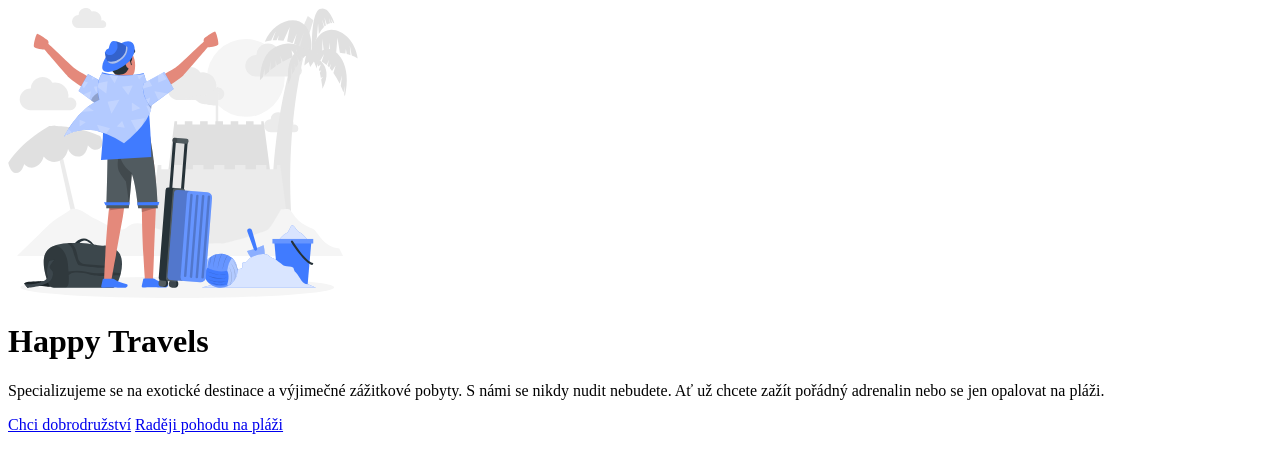
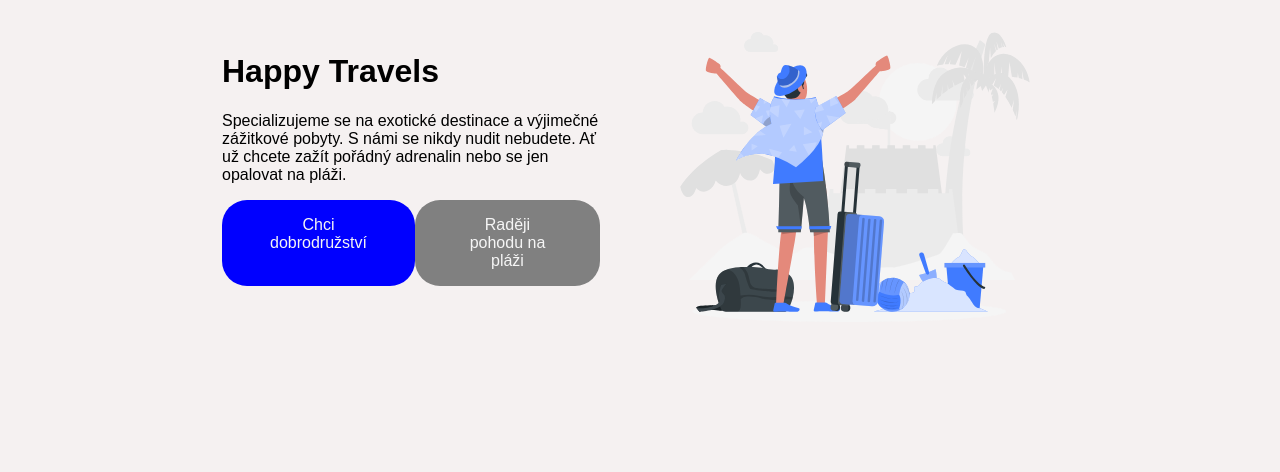
Before and after one commit to AndreaKalaziova/Cviceni-BEM-a-strukturovani, a plain HTML site: page index.html in a window 1280 px wide. Drawn offline with Linux system fonts and the light colour scheme.

Commit message:
split css

```diff
--- a/index.html
+++ b/index.html
@@ -4,21 +4,28 @@
 <head>
 	<meta charset="UTF-8">
 	<meta name="viewport" content="width=device-width, initial-scale=1.0">
+	<link rel="stylesheet" href="vse.css">
 	<title>BEM a strukturování</title>
 </head>
 
 <body>
+	<div class="obrazek">
+		<img src="images/happy-traveler.svg" width="350" height="290" alt="Happy Traveler">
+	</div>
+	<div class="text">
+		<h1>Happy Travels</h1>
 
-	<img src="images/happy-traveler.svg" width="350" height="290" alt="Happy Traveler">
-
-	<h1>Happy Travels</h1>
-
-	<p>Specializujeme se na exotické destinace a výjimečné zážitkové pobyty. S námi se nikdy nudit nebudete. Ať už chcete
-		zažít pořádný adrenalin nebo se jen opalovat na pláži.</p>
-
-	<a href="#">Chci dobrodružství</a>
-	<a href="#">Raději pohodu na pláži</a>
-
+		<p>Specializujeme se na exotické destinace a výjimečné zážitkové pobyty. S námi se nikdy nudit nebudete. Ať už chcete
+			zažít pořádný adrenalin nebo se jen opalovat na pláži.</p>
+		<div class="tlacitka">
+			<div class="tlacitko ltlacitko">
+				<a href="#ltlacitko">Chci dobrodružství</a>
+			</div>
+			<div class="tlacitko ptlacitko">
+				<a href="#ptlacitko">Raději pohodu na pláži</a>
+			</div>
+		</div>
+	</div>
 </body>
 
 </html>
--- /dev/null
+++ b/responzivita.css
@@ -0,0 +1,13 @@
+
+@media (min-width: 900px) {
+    body{
+        min-width: 900px;
+        display: grid;
+        grid-template-columns: 1fr 1fr;
+        grid-template-rows: 1fr;
+        gap: 5rem;
+    }
+    .obrazek {
+        grid-area: 1 / 2;
+    }
+}
--- /dev/null
+++ b/tlacitka.css
@@ -0,0 +1,23 @@
+.tlacitka {
+    display: flex;
+    justify-content: space-evenly;
+}
+.tlacitko {
+    text-align: center;
+    border-radius: 25px;
+    padding: 1rem 3rem;
+}
+.tlacitko a {
+    color: whitesmoke;
+    text-decoration: none;
+}
+.tlacitko:hover,
+.tlacitko:focus {
+    background-color: hotpink;
+}
+.ltlacitko {
+    background-color: blue;
+}
+.ptlacitko {
+    background-color:grey;
+}
--- /dev/null
+++ b/vse.css
@@ -0,0 +1,17 @@
+@import 'tlacitka.css';
+@import 'responzivita.css';
+
+
+html { box-sizing: border-box; }
+*, ::before, ::after { box-sizing: inherit; }
+
+
+body {
+    max-width: 600px;
+    margin: auto;
+    padding:2rem;
+    background-color: rgb(245, 241, 241);
+    font-family: sans-serif;
+    display: grid;
+
+}
```
